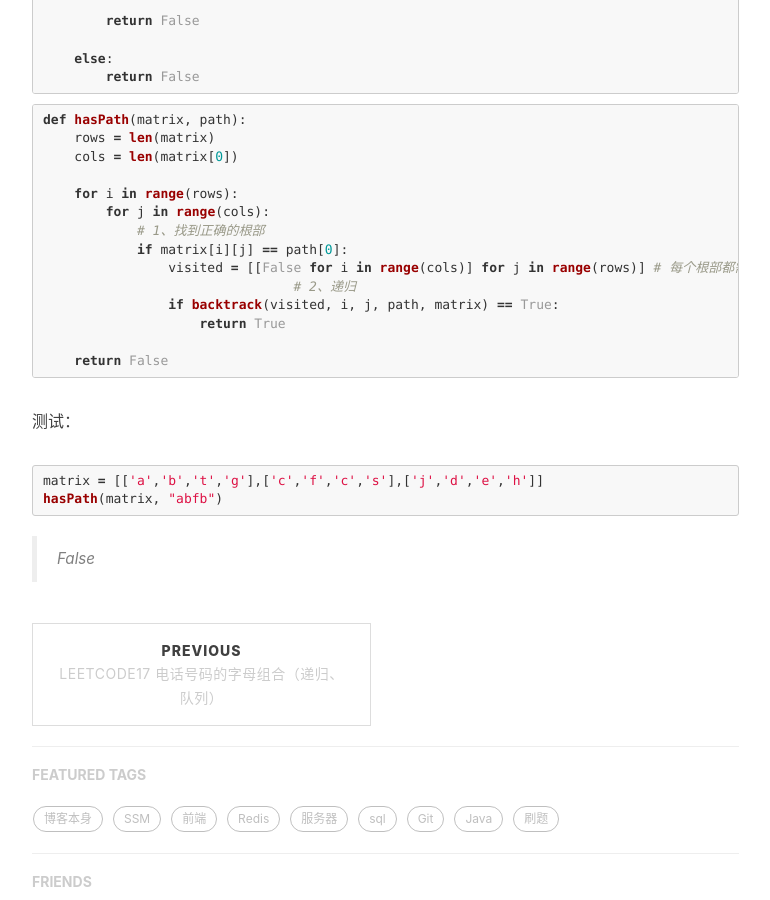
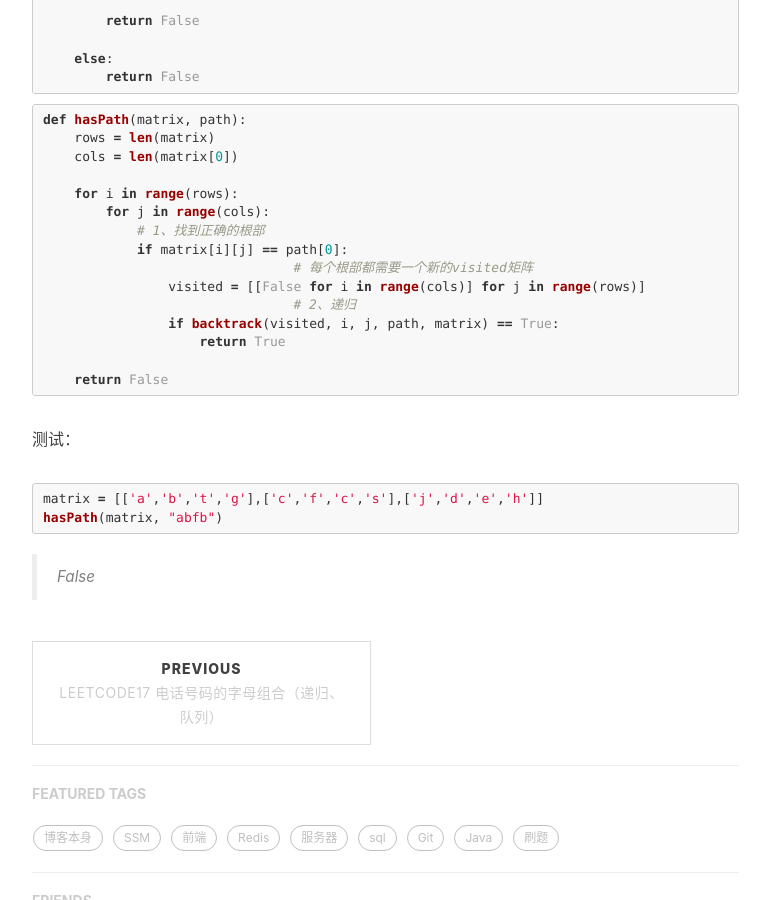
Before and after one commit to ChenChen1113/ChenChen1113.github.io, a Jekyll site: the page built from _posts/2018-10-10-jmzioffer-12.md, in a window 1280 px wide and 900 px high, scrolled down 1468 px. Shown: the whole window, without its empty margins (233-1003 px from the left). Built offline with Jekyll 4.4.1, drawn with Linux system fonts in a browser that asks for light colours; nearby versions of some CDN libraries; comment, search, counter and statistics services are not loaded.

Commit message:
some changes

```diff
--- a/_posts/2018-10-10-jmzioffer-12.md
+++ b/_posts/2018-10-10-jmzioffer-12.md
@@ -62,8 +62,9 @@ def hasPath(matrix, path):
             # 1、找到正确的根部
 
             if matrix[i][j] == path[0]:
-                visited = [[False for i in range(cols)] for j in range(rows)] # 每个根部都需要一个新的visited矩阵
+				# 每个根部都需要一个新的visited矩阵
 
+                visited = [[False for i in range(cols)] for j in range(rows)]
 				# 2、递归
 
                 if backtrack(visited, i, j, path, matrix) == True:
```
